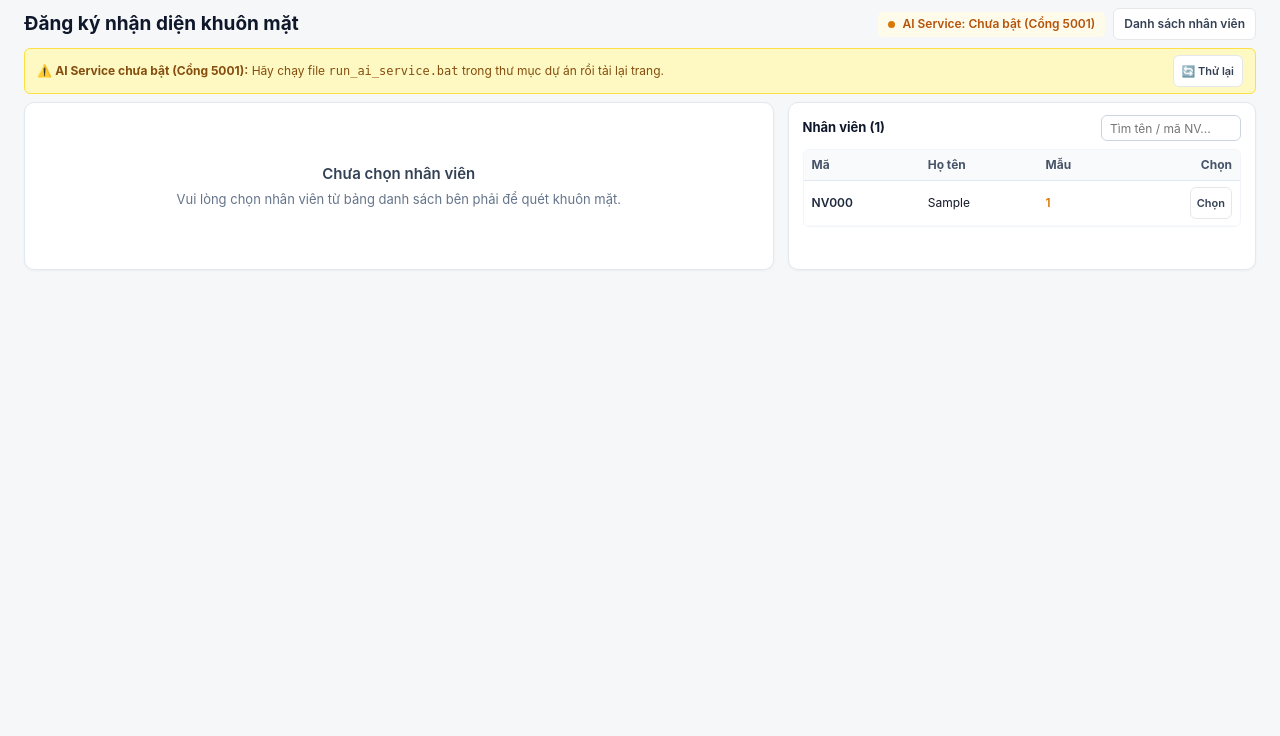
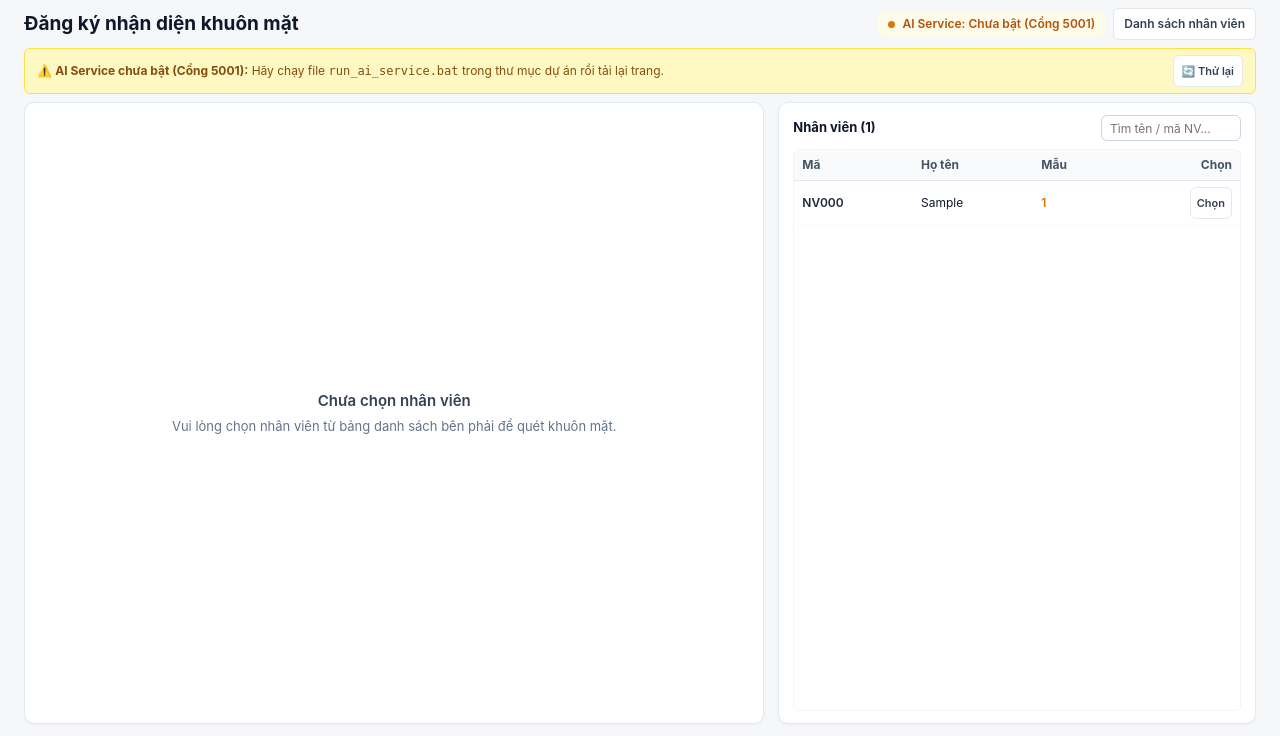
Before and after one commit to dotrandannguyen/PBL4-FaceHealth-IoT, a PHP site: template DoAn_ChamCong_AI/View/face_registration.php in a window 1280 px wide. Shown: the part 64-800 px from the top of the page. Run offline with PHP 8.4, Linux system fonts and the light colour scheme; the template is opened without the code that fills it: most values are stand-ins (such as "Sample title", 1, 10 or a date in 2020); data that the repository does not hold is empty.

Commit message:
feat(ui): stretch face registration layout and camera viewport to fill down to bottom

```diff
--- a/DoAn_ChamCong_AI/View/face_registration.php
+++ b/DoAn_ChamCong_AI/View/face_registration.php
@@ -14,17 +14,36 @@ $cameraSource = !empty($cameraSource) && in_array($cameraSource, ['local', 'esp3
 ?>
 
 <style>
-/* ── Giao diện Tinh gọn Một Màn Hình (Single Viewport - Không cuộn trang) ── */
+/* ── Giao diện Tinh gọn Một Màn Hình (Single Viewport - Điền kín xuống đáy) ── */
+.face-compact-page {
+    padding-top: 8px !important;
+    padding-bottom: 12px !important;
+    box-sizing: border-box;
+}
+
+@media (min-width: 993px) {
+    .face-compact-page {
+        height: calc(100vh - 64px);
+        display: flex;
+        flex-direction: column;
+        overflow: hidden;
+    }
+}
+
 .face-compact-layout {
     display: grid;
-    grid-template-columns: minmax(0, 1.6fr) minmax(350px, 1fr);
+    grid-template-columns: minmax(0, 1.55fr) minmax(360px, 1fr);
     gap: 14px;
     align-items: stretch;
+    flex: 1;
+    min-height: 0;
 }
 
 @media (max-width: 992px) {
     .face-compact-layout {
         grid-template-columns: 1fr;
+        flex: none;
+        min-height: auto;
     }
 }
 
@@ -34,6 +53,14 @@ $cameraSource = !empty($cameraSource) && in_array($cameraSource, ['local', 'esp3
     border-radius: 10px;
     padding: 12px 14px;
     box-shadow: 0 1px 3px rgba(15, 23, 42, 0.04);
+}
+
+.face-compact-right-col {
+    display: flex;
+    flex-direction: column;
+    gap: 10px;
+    min-height: 0;
+    height: 100%;
 }
 
 /* Nút chuyển đổi thiết bị quét */
@@ -271,9 +305,9 @@ $cameraSource = !empty($cameraSource) && in_array($cameraSource, ['local', 'esp3
 }
 </style>
 
-<main class="page-container page-container--wide" style="padding-top: 8px; padding-bottom: 12px;">
+<main class="page-container page-container--wide face-compact-page">
     <!-- 1. Thanh tiêu đề Compact trên 1 dòng -->
-    <div style="display: flex; justify-content: space-between; align-items: center; margin-bottom: 8px; flex-wrap: wrap; gap: 8px;">
+    <div style="display: flex; justify-content: space-between; align-items: center; margin-bottom: 8px; flex-wrap: wrap; gap: 8px; flex-shrink: 0;">
         <div style="display: flex; align-items: center; gap: 10px;">
             <h1 style="font-size: 19px; font-weight: 700; color: #0f172a; margin: 0;">
                 Đăng ký nhận diện khuôn mặt
@@ -295,18 +329,18 @@ $cameraSource = !empty($cameraSource) && in_array($cameraSource, ['local', 'esp3
 
     <!-- Cảnh báo nếu AI Service chưa bật -->
     <?php if (!$aiReady): ?>
-        <div class="notice notice--warning" style="margin: 0 0 8px; padding: 6px 12px; font-size: 12px; display: flex; justify-content: space-between; align-items: center;">
+        <div class="notice notice--warning" style="margin: 0 0 8px; padding: 6px 12px; font-size: 12px; display: flex; justify-content: space-between; align-items: center; flex-shrink: 0;">
             <span>⚠️ <strong>AI Service chưa bật (Cổng 5001):</strong> Hãy chạy file <code>run_ai_service.bat</code> trong thư mục dự án rồi tải lại trang.</span>
             <a class="button button--secondary button--small" href="javascript:location.reload()" style="padding: 2px 8px; font-size: 11px;">🔄 Thử lại</a>
         </div>
     <?php endif; ?>
 
-    <!-- 2. Bố cục 2 cột gọn gàng, khớp trọn 1 màn hình -->
+    <!-- 2. Bố cục 2 cột gọn gàng, khớp trọn 1 màn hình và điền kín xuống đáy -->
     <div class="face-compact-layout">
         <!-- ════════ CỘT TRÁI: STUDIO CAMERA QUÉT (GỌN GÀNG) ════════ -->
-        <section class="face-compact-card" aria-labelledby="studio-heading" style="display: flex; flex-direction: column;">
+        <section class="face-compact-card" aria-labelledby="studio-heading" style="display: flex; flex-direction: column; min-height: 0; height: 100%;">
             <?php if ($selectedId === null): ?>
-                <div class="empty-state" style="padding: 48px 16px; text-align: center;">
+                <div class="empty-state" style="padding: 48px 16px; text-align: center; flex: 1; display: flex; flex-direction: column; align-items: center; justify-content: center;">
                     <div style="font-size: 15px; font-weight: 600; color: #334155;">Chưa chọn nhân viên</div>
                     <div style="color: #64748b; font-size: 13px; margin-top: 4px;">
                         Vui lòng chọn nhân viên từ bảng danh sách bên phải để quét khuôn mặt.
@@ -347,16 +381,16 @@ $cameraSource = !empty($cameraSource) && in_array($cameraSource, ['local', 'esp3
                     </div>
                 </div>
 
-                <div id="camera-device-hint" style="font-size: 11px; color: #64748b; font-family: monospace; margin-top: 4px;">
+                <div id="camera-device-hint" style="font-size: 11px; color: #64748b; font-family: monospace; margin-top: 4px; flex-shrink: 0;">
                     <?= $cameraSource === 'esp32' ? '📡 Luồng ESP32: http://esp32cam.local:81/stream' : '📷 Nguồn Webcam: Camera ID 0 (DirectShow)' ?>
                 </div>
 
-                <!-- Khung hình Camera Viewport Compact (330px) -->
-                <div class="face-enrollment-root" data-face-enrollment data-employee-id="<?= $selectedId ?>" data-csrf="<?= $h($csrfToken) ?>" data-face-count="<?= $faceCount ?>" data-camera-source="<?= $h($cameraSource) ?>" data-ai-ready="<?= $aiReady ? '1' : '0' ?>">
+                <!-- Khung hình Camera Viewport Co Giãn Lấp Đầy -->
+                <div class="face-enrollment-root" data-face-enrollment data-employee-id="<?= $selectedId ?>" data-csrf="<?= $h($csrfToken) ?>" data-face-count="<?= $faceCount ?>" data-camera-source="<?= $h($cameraSource) ?>" data-ai-ready="<?= $aiReady ? '1' : '0' ?>" style="flex: 1; display: flex; flex-direction: column; min-height: 0;">
                     <div class="face-compact-viewport" data-face-viewport>
                         <img class="face-compact-camera-img" data-face-camera alt="Khung hình camera đăng ký khuôn mặt" hidden>
 
-                        <div class="face-hero-empty" data-face-camera-empty style="color: #94a3b8; text-align: center; padding: 20px;">
+                        <div class="face-hero-empty" data-face-camera-empty style="color: #94a3b8; text-align: center; padding: 20px; margin: auto;">
                             <svg style="width: 44px; height: 44px; margin: 0 auto 8px; stroke: #475467; fill: none;" viewBox="0 0 24 24">
                                 <path stroke-linecap="round" stroke-linejoin="round" stroke-width="1.6" d="M15 10l4.553-2.276A1 1 0 0121 8.618v6.764a1 1 0 01-1.447.894L15 14M5 18h8a2 2 0 002-2V8a2 2 0 00-2-2H5a2 2 0 00-2 2v8a2 2 0 002 2z"/>
                             </svg>
@@ -450,16 +489,16 @@ $cameraSource = !empty($cameraSource) && in_array($cameraSource, ['local', 'esp3
                         <?php endif; ?>
                     </div>
 
-                    <p class="notice face-enrollment-result" data-face-result role="status" style="margin-top: 8px; padding: 6px 10px; font-size: 12px;" hidden></p>
+                    <p class="notice face-enrollment-result" data-face-result role="status" style="margin-top: 8px; padding: 6px 10px; font-size: 12px; flex-shrink: 0;" hidden></p>
                 </div>
             <?php endif; ?>
         </section>
 
         <!-- ════════ CỘT PHẢI: MẪU ĐÃ LƯU & DANH BẠ NHÂN VIÊN ════════ -->
-        <div style="display: flex; flex-direction: column; gap: 10px;">
+        <div class="face-compact-right-col">
             <!-- Khối 1: Mẫu khuôn mặt hiện có (Dải 5 ảnh nhỏ gọn ~85px) -->
             <?php if ($selectedId !== null): ?>
-                <section class="face-compact-card" aria-labelledby="sample-gallery-title" style="padding: 10px 12px;">
+                <section class="face-compact-card" aria-labelledby="sample-gallery-title" style="padding: 10px 12px; flex-shrink: 0;">
                     <div style="display: flex; justify-content: space-between; align-items: center; margin-bottom: 6px;">
                         <span id="sample-gallery-title" style="font-size: 13px; font-weight: 700; color: #0f172a;">
                             Mẫu đã lưu (<?= $faceCount ?>/5)
@@ -498,15 +537,15 @@ $cameraSource = !empty($cameraSource) && in_array($cameraSource, ['local', 'esp3
             <?php endif; ?>
 
             <!-- Khối 2: Danh bạ nhân viên gọn gàng có cuộn nội bộ -->
-            <section class="face-compact-card" aria-labelledby="employee-directory-title" style="flex: 1; display: flex; flex-direction: column;">
-                <div style="display: flex; justify-content: space-between; align-items: center; margin-bottom: 8px; gap: 8px;">
+            <section class="face-compact-card" aria-labelledby="employee-directory-title" style="flex: 1; display: flex; flex-direction: column; min-height: 0;">
+                <div style="display: flex; justify-content: space-between; align-items: center; margin-bottom: 8px; gap: 8px; flex-shrink: 0;">
                     <span id="employee-directory-title" style="font-size: 13px; font-weight: 700; color: #0f172a; white-space: nowrap;">
                         Nhân viên (<?= count($employees) ?>)
                     </span>
                     <input id="employee-table-search" type="search" placeholder="Tìm tên / mã NV..." style="padding: 3px 8px; font-size: 12px; border-radius: 6px; border: 1px solid #cbd5e1; height: 26px; width: 140px;">
                 </div>
 
-                <div class="table-scroll" style="max-height: 290px; overflow-y: auto; border: 1px solid #f1f5f9; border-radius: 6px;">
+                <div class="table-scroll" style="flex: 1; min-height: 160px; overflow-y: auto; border: 1px solid #f1f5f9; border-radius: 6px;">
                     <table class="face-compact-table" style="width: 100%; border-collapse: collapse;">
                         <thead style="background: #f8fafc; position: sticky; top: 0; z-index: 1;">
                             <tr style="border-bottom: 1px solid #e2e8f0; color: #475467; text-align: left;">
--- a/DoAn_ChamCong_AI/public/js/face_registration_page.js
+++ b/DoAn_ChamCong_AI/public/js/face_registration_page.js
@@ -75,6 +75,19 @@
     const poseList = root.querySelector('[data-face-pose-list]');
     const result = document.querySelector('[data-face-result]');
     const deviceButtons = document.querySelectorAll('[data-camera-device]');
+    const toggleFitBtn = document.getElementById('toggle-camera-fit-btn');
+
+    if (toggleFitBtn && camera) {
+        toggleFitBtn.addEventListener('click', (e) => {
+            e.preventDefault();
+            e.stopPropagation();
+            const isContain = camera.classList.toggle('is-contain');
+            toggleFitBtn.textContent = isContain ? '🔲 Toàn khung' : '⛶ Lấp đầy';
+            toggleFitBtn.title = isContain
+                ? 'Đang ở chế độ Toàn khung (Contain). Bấm để chuyển sang Lấp đầy (Cover).'
+                : 'Đang ở chế độ Lấp đầy (Cover). Bấm để chuyển sang Toàn khung (Contain).';
+        });
+    }
 
     const poses = [
         { key: 'frontal', label: 'Chính diện', guide: 'Nhìn thẳng vào tâm camera, giữ nét mặt tự nhiên.' },
```
Also changed, not shown: other parts of DoAn_ChamCong_AI/View/face_registration.php (+23 -11 lines).
